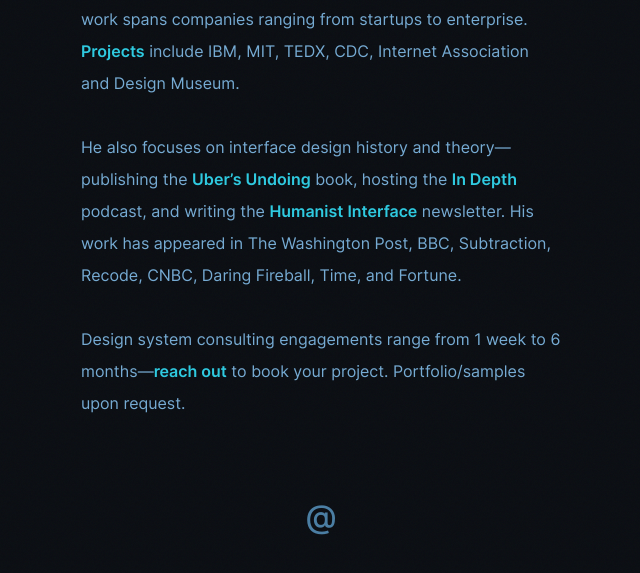
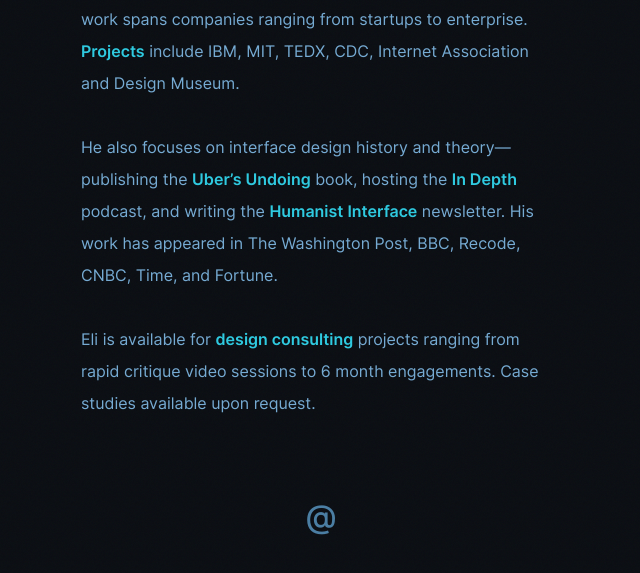
Before and after one commit to elischiff/go, a plain HTML site: page index.html in a window 1280 px wide. Shown: the part 283-856 px from the top of the page, without its empty margins (319-959 px from the left). Drawn offline with nearby package versions, Linux system fonts and the light colour scheme.

Commit message:
Update
Update

```diff
--- a/index.html
+++ b/index.html
@@ -27,7 +27,7 @@
 </head>
 <body class="body">
   <div class="main"><img src="images/logo2x.png" width="209" alt="" class="image">
-    <p class="paragraph"><span class="text-span">Eli Schiff</span> is recognized as a leading design systems expert. His work spans companies ranging from startups to enterprise. <a href="https://dribbble.com/elischiff">Projects</a> include IBM, MIT, TEDX, CDC, Internet Association and Design Museum.<br>‍<br>He also focuses on interface design history and theory—publishing the <a href="https://gumroad.com/l/uberbook">Uber’s Undoing</a> book, hosting the <a href="https://anchor.fm/elischiff">In Depth</a> podcast, and writing the <a href="https://app.mailerlite.com/webforms/landing/b8k0g4">Humanist Interface</a> newsletter. His work has appeared in The Washington Post, BBC, Subtraction, Recode, CNBC, Daring Fireball, Time, and Fortune.<br>‍<br>Design system consulting engagements range from 1 week to 6 months—<a href="mailto:hi@elischiff.com">reach out</a> to book your project. Portfolio/samples upon request.</p><a href="mailto:hi@elischiff.com" class="link-2">@</a></div>
+    <p class="paragraph"><span class="text-span">Eli Schiff</span> is recognized as a leading design systems expert. His work spans companies ranging from startups to enterprise. <a href="https://dribbble.com/elischiff">Projects</a> include IBM, MIT, TEDX, CDC, Internet Association and Design Museum.<br>‍<br>He also focuses on interface design history and theory—publishing the <a href="https://gumroad.com/l/uberbook">Uber’s Undoing</a> book, hosting the <a href="https://anchor.fm/elischiff">In Depth</a> podcast, and writing the <a href="https://app.mailerlite.com/webforms/landing/b8k0g4">Humanist Interface</a> newsletter. His work has appeared in The Washington Post, BBC, Recode, CNBC, Time, and Fortune.<br>‍<br>Eli is available for <a href="https://docs.google.com/forms/d/e/1FAIpQLSfFnzQkCswL9A7_xwAXMB7RrhkuQtPRQ3ge1lxKppNhWw0AWg/viewform">design consulting</a> projects ranging from rapid critique video sessions to 6 month engagements. Case studies available upon request.</p><a href="mailto:hi@elischiff.com" class="link-2">@</a></div>
   <script src="https://d1tdp7z6w94jbb.cloudfront.net/js/jquery-3.3.1.min.js" type="text/javascript" integrity="sha256-FgpCb/KJQlLNfOu91ta32o/NMZxltwRo8QtmkMRdAu8=" crossorigin="anonymous"></script>
   <script src="js/webflow.js" type="text/javascript"></script>
   <!-- [if lte IE 9]><script src="https://cdnjs.cloudflare.com/ajax/libs/placeholders/3.0.2/placeholders.min.js"></script><![endif] -->
```
Also changed, not shown: 3 other files.
